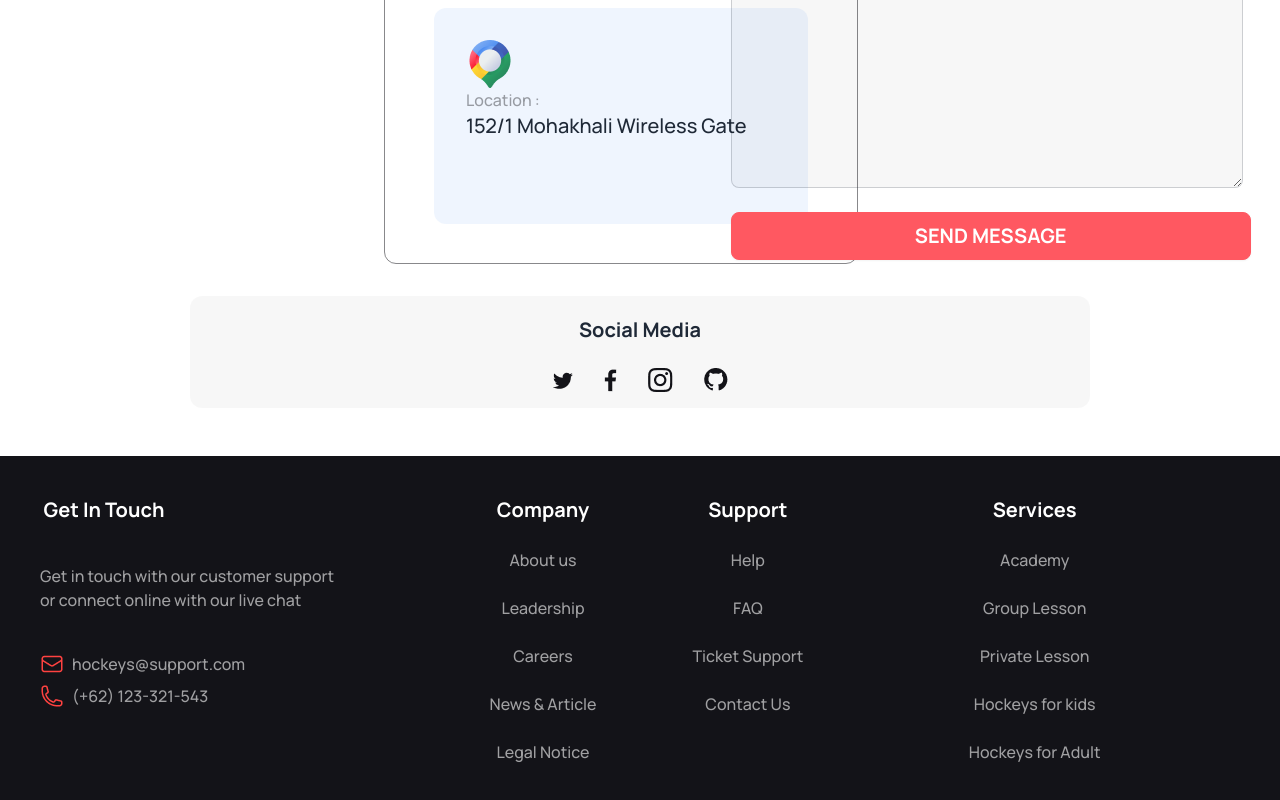
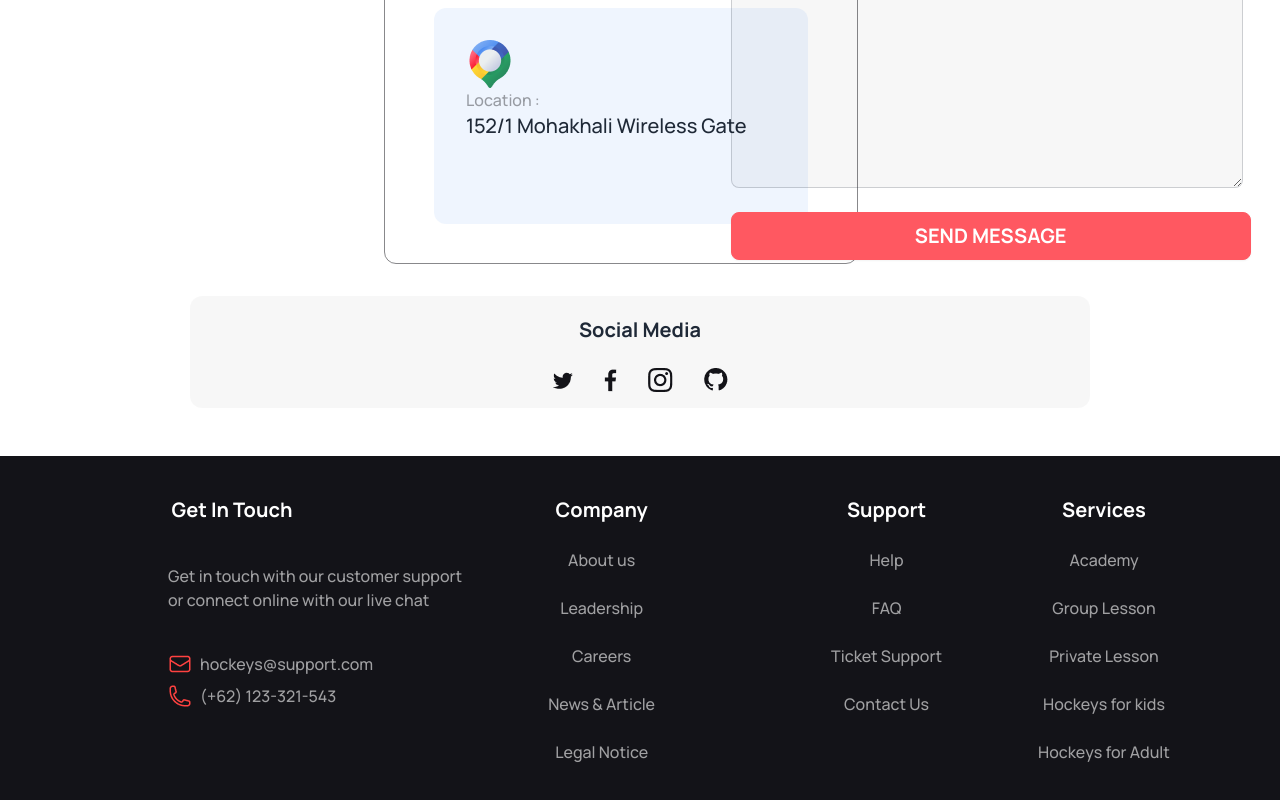
Before and after one commit to MdFuad92/Assignment-3, a plain HTML site: page index.html in a window 1280 px wide. Shown: the part 4906-5706 px from the top of the page. Drawn offline with nearby package versions, Linux system fonts and the light colour scheme.

Commit message:
finished the project

```diff
--- a/index.html
+++ b/index.html
@@ -607,7 +607,7 @@
 
     <div class="flex lg:flex-none justify-center items-center ">
       <div class="footer p-10 bg-[#131318] text-[#ffffff99] font-manrope text-base font-normal text-center lg:text-left ">
-        <nav class="">
+        <nav class="ml-32">
           <header class=" w-32 text-center mx-20 lg:mx-0"><span class="text-white font-manrope font-bold text-xl inline-block ">Get In Touch</span></header>
           <br>
 
@@ -618,7 +618,7 @@
         </nav>
         <div class="grid grid-cols-2 lg:grid-cols-none lg:flex flex-row gap-24">
 
-          <nav class="flex flex-col justify-center items-center ">
+          <nav class="flex flex-col justify-center items-center mr-20">
             <header class=""><span class="text-white font-manrope font-bold text-xl">Company</span></header>
             <br>
             <a class="link link-hover">About us </a>
```
